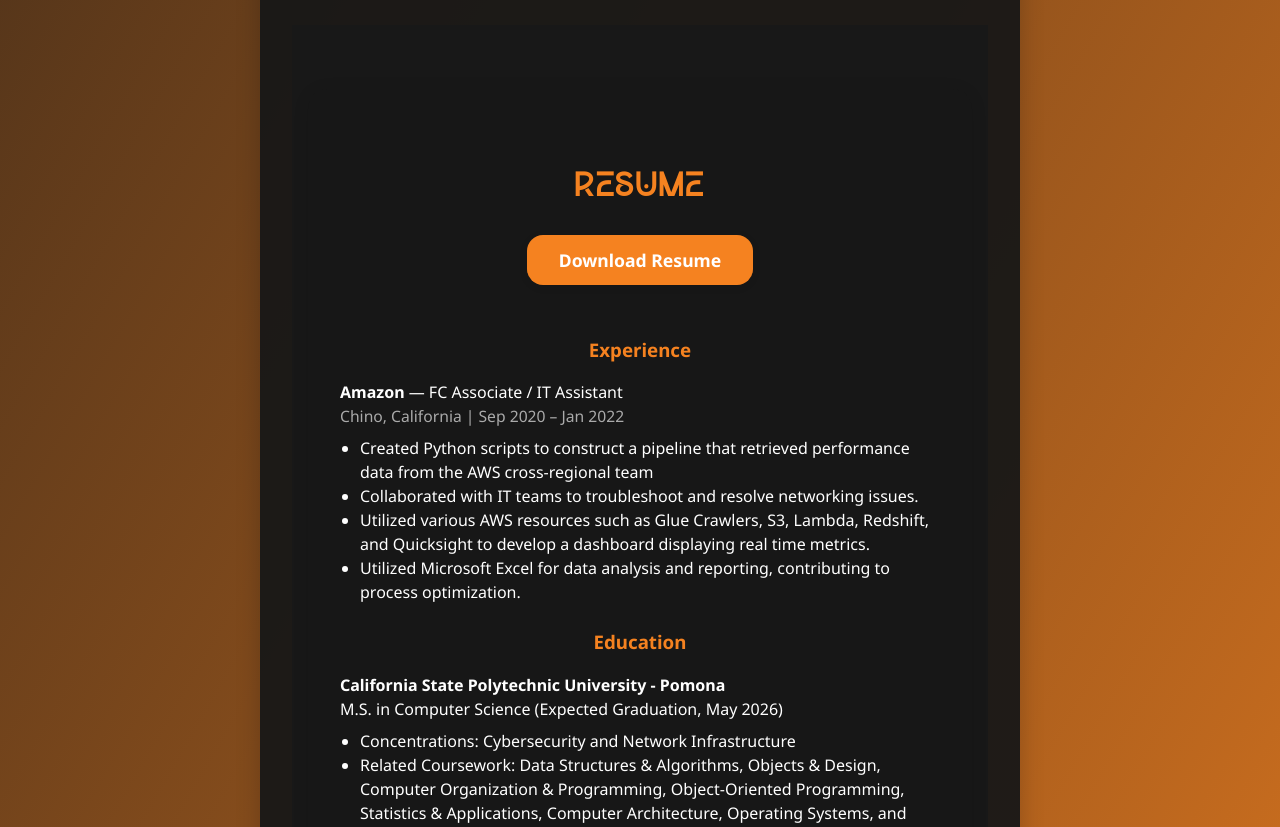
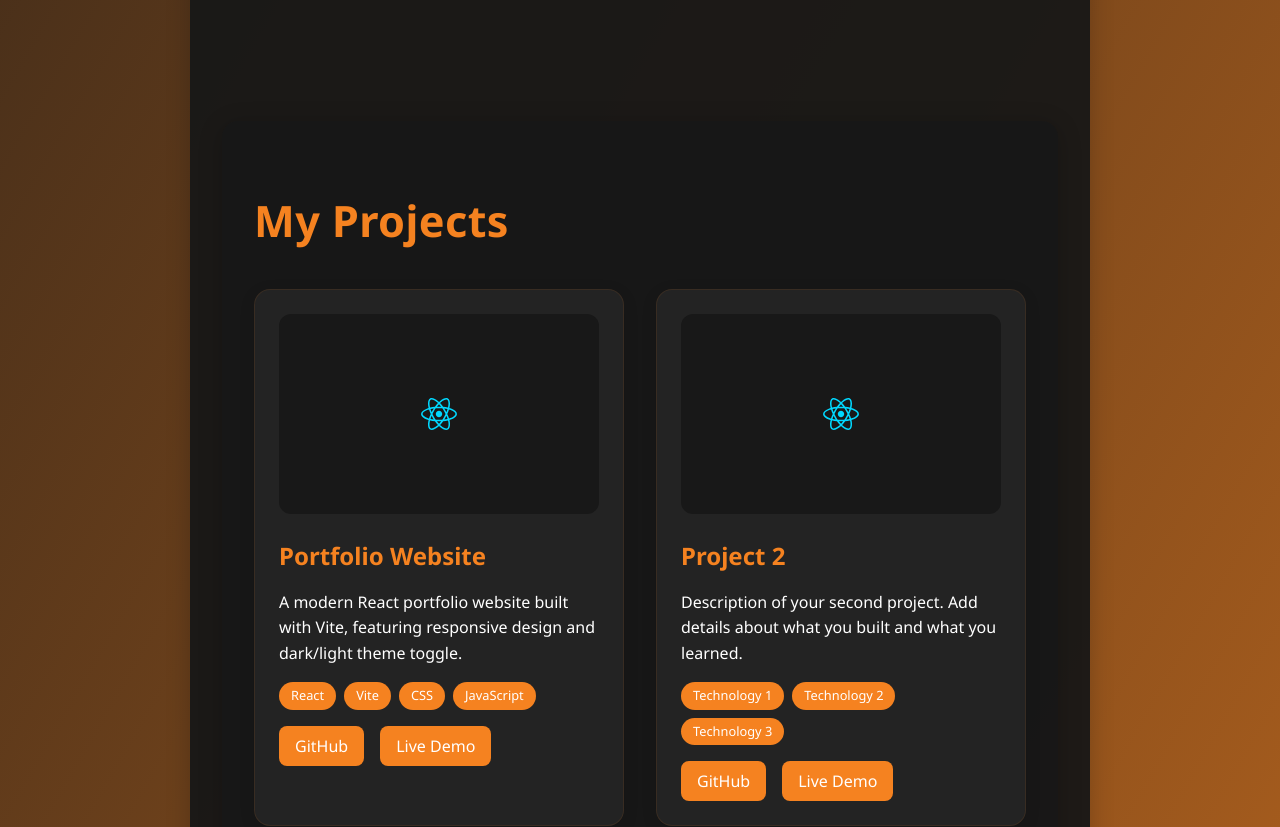
Before and after one commit to btranTFT/cs-portfolio, a React (Vite) app: page / in a window 1280 px wide. Shown: the part 1760-2587 px from the top of the page. Built offline with nearby package versions, Linux system fonts and the light colour scheme.

Commit message:
Add Projects section with sample projects and styling

```diff
--- a/src/App.css
+++ b/src/App.css
@@ -126,3 +126,105 @@ section h2, section h1 {
   font-weight: 800;
   letter-spacing: 0.01em;
 }
+
+/* Projects Section */
+.projects-section {
+  padding: 4rem 0;
+}
+
+.projects-grid {
+  display: grid;
+  grid-template-columns: repeat(auto-fit, minmax(300px, 1fr));
+  gap: 2rem;
+  margin-top: 2rem;
+}
+
+.project-card {
+  background: var(--card-bg);
+  border-radius: 16px;
+  padding: 1.5rem;
+  box-shadow: 0 4px 16px rgba(0,0,0,0.1);
+  transition: transform 0.3s ease, box-shadow 0.3s ease;
+  border: 1px solid rgba(245,130,32,0.1);
+}
+
+.project-card:hover {
+  transform: translateY(-8px);
+  box-shadow: 0 12px 32px rgba(245,130,32,0.2);
+}
+
+.project-image {
+  width: 100%;
+  height: 200px;
+  background: var(--section-bg);
+  border-radius: 12px;
+  display: flex;
+  align-items: center;
+  justify-content: center;
+  margin-bottom: 1rem;
+  overflow: hidden;
+}
+
+.project-image img {
+  max-width: 80px;
+  max-height: 80px;
+  object-fit: contain;
+}
+
+.project-title {
+  font-size: 1.5rem;
+  margin-bottom: 0.5rem;
+  color: var(--accent);
+}
+
+.project-description {
+  color: var(--text);
+  margin-bottom: 1rem;
+  line-height: 1.6;
+}
+
+.project-technologies {
+  display: flex;
+  flex-wrap: wrap;
+  gap: 0.5rem;
+  margin-bottom: 1rem;
+}
+
+.tech-tag {
+  background: var(--accent);
+  color: white;
+  padding: 0.25rem 0.75rem;
+  border-radius: 20px;
+  font-size: 0.8rem;
+  font-weight: 500;
+}
+
+.project-links {
+  display: flex;
+  gap: 1rem;
+}
+
+.project-link {
+  background: var(--accent);
+  color: white;
+  padding: 0.5rem 1rem;
+  border-radius: 8px;
+  text-decoration: none;
+  font-weight: 500;
+  transition: background 0.3s ease;
+}
+
+.project-link:hover {
+  background: #e67300;
+  text-decoration: none;
+}
+
+@media (max-width: 768px) {
+  .projects-grid {
+    grid-template-columns: 1fr;
+  }
+
+  .project-card {
+    padding: 1rem;
+  }
+}
--- a/src/App.jsx
+++ b/src/App.jsx
@@ -1,6 +1,7 @@
 import Navbar from './components/Navbar';
 import Home from './pages/Home';
 import About from './pages/About';
+import Projects from './pages/Projects';
 import Resume from './pages/Resume';
 import Contact from './pages/Contact';
 import Footer from './components/Footer';
@@ -24,6 +25,7 @@ function App() {
       <div className="container">
         <Home />
         <About />
+        <Projects />
         <Resume />
         <Contact />
       </div>
--- /dev/null
+++ b/src/pages/Projects.jsx
@@ -0,0 +1,69 @@
+import React from 'react';
+
+function Projects() {
+  const projects = [
+    {
+      id: 1,
+      title: "Portfolio Website",
+      description: "A modern React portfolio website built with Vite, featuring responsive design and dark/light theme toggle.",
+      technologies: ["React", "Vite", "CSS", "JavaScript"],
+      github: "https://github.com/btranTFT/cs-portfolio",
+      live: "#",
+      image: "/src/assets/react.svg"
+    },
+    {
+      id: 2,
+      title: "Project 2",
+      description: "Description of your second project. Add details about what you built and what you learned.",
+      technologies: ["Technology 1", "Technology 2", "Technology 3"],
+      github: "#",
+      live: "#",
+      image: "/src/assets/react.svg"
+    },
+    {
+      id: 3,
+      title: "Project 3",
+      description: "Description of your third project. Highlight your skills and achievements.",
+      technologies: ["Technology 1", "Technology 2", "Technology 3"],
+      github: "#",
+      live: "#",
+      image: "/src/assets/react.svg"
+    }
+  ];
+
+  return (
+    <section id="projects" className="projects-section">
+      <div className="container">
+        <h2 className="section-title">My Projects</h2>
+        <div className="projects-grid">
+          {projects.map((project) => (
+            <div key={project.id} className="project-card">
+              <div className="project-image">
+                <img src={project.image} alt={project.title} />
+              </div>
+              <div className="project-content">
+                <h3 className="project-title">{project.title}</h3>
+                <p className="project-description">{project.description}</p>
+                <div className="project-technologies">
+                  {project.technologies.map((tech, index) => (
+                    <span key={index} className="tech-tag">{tech}</span>
+                  ))}
+                </div>
+                <div className="project-links">
+                  <a href={project.github} className="project-link" target="_blank" rel="noopener noreferrer">
+                    GitHub
+                  </a>
+                  <a href={project.live} className="project-link" target="_blank" rel="noopener noreferrer">
+                    Live Demo
+                  </a>
+                </div>
+              </div>
+            </div>
+          ))}
+        </div>
+      </div>
+    </section>
+  );
+}
+
+export default Projects;
```
